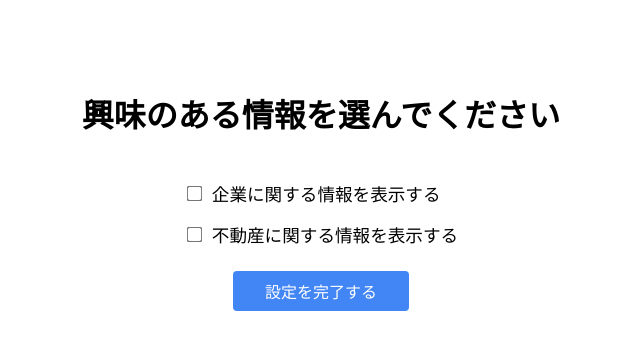
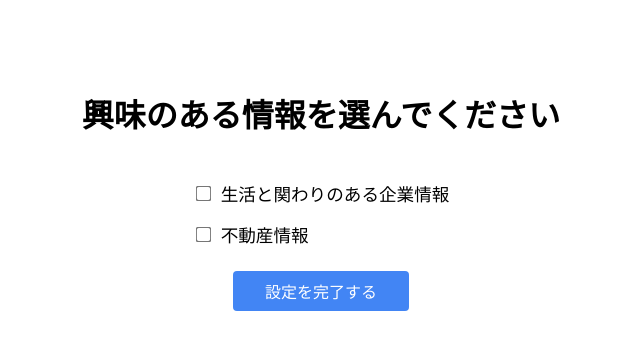
Before and after one commit to AutumnSky1010/MyFootprint, a Nuxt app: page / in a window 1280 px wide. Both pictures are taken after a click on the button "次へ". Shown: the top 350 px of the page, without its empty margins (319-959 px from the left). Built offline with nearby package versions, Linux system fonts and the light colour scheme.

Commit message:
:+1: 文言を修正

```diff
--- a/app/components/Initialization/InitializePanel.vue
+++ b/app/components/Initialization/InitializePanel.vue
@@ -43,11 +43,11 @@ const onFinish = () => {
         <div class="options">
           <label class="option-item">
             <input type="checkbox" v-model="getInterest.companies" />
-            <span>企業に関する情報を表示する</span>
+            <span>生活と関わりのある企業情報</span>
           </label>
           <label class="option-item">
             <input type="checkbox" v-model="getInterest.realEstates" />
-            <span>不動産に関する情報を表示する</span>
+            <span>不動産情報</span>
           </label>
         </div>
 
```
